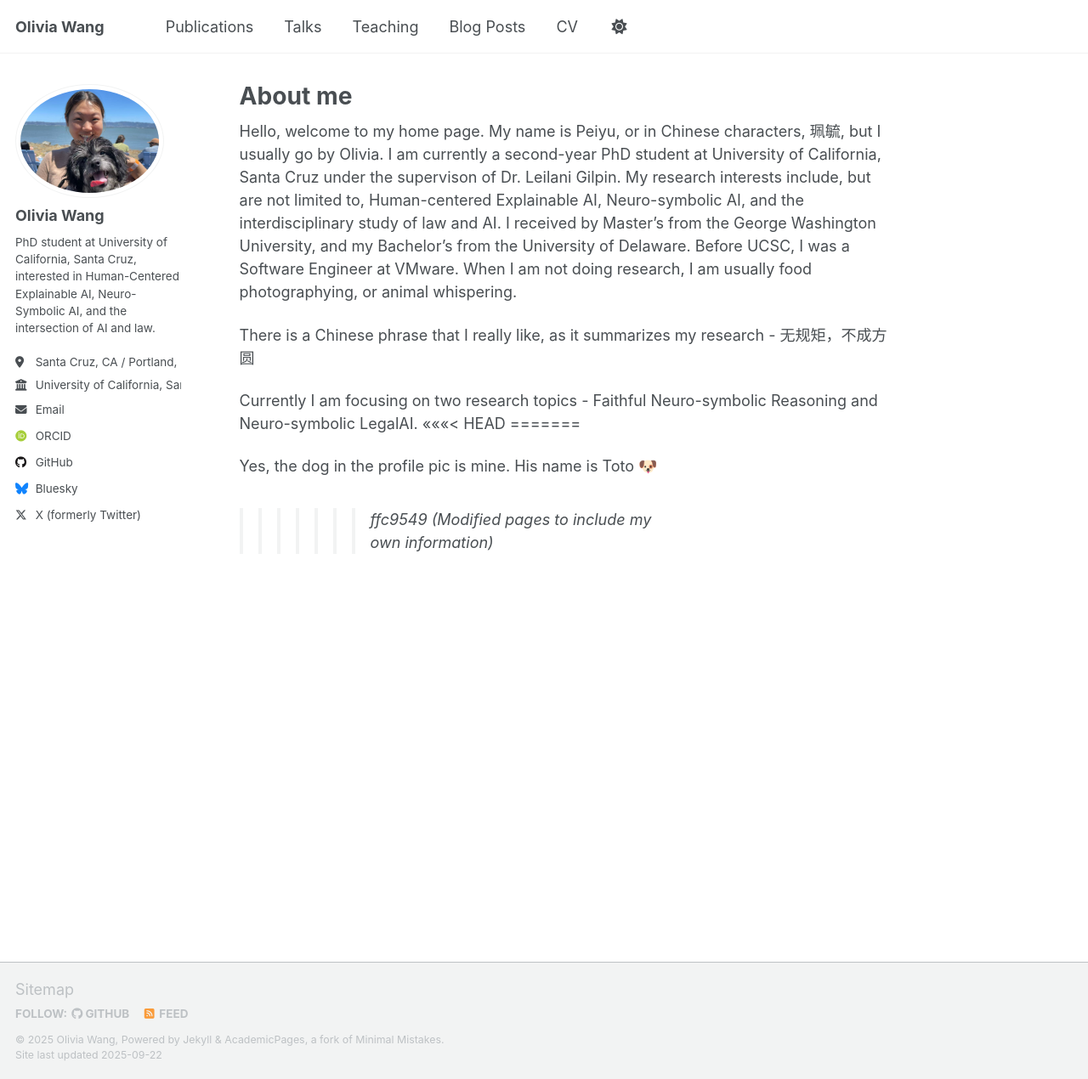
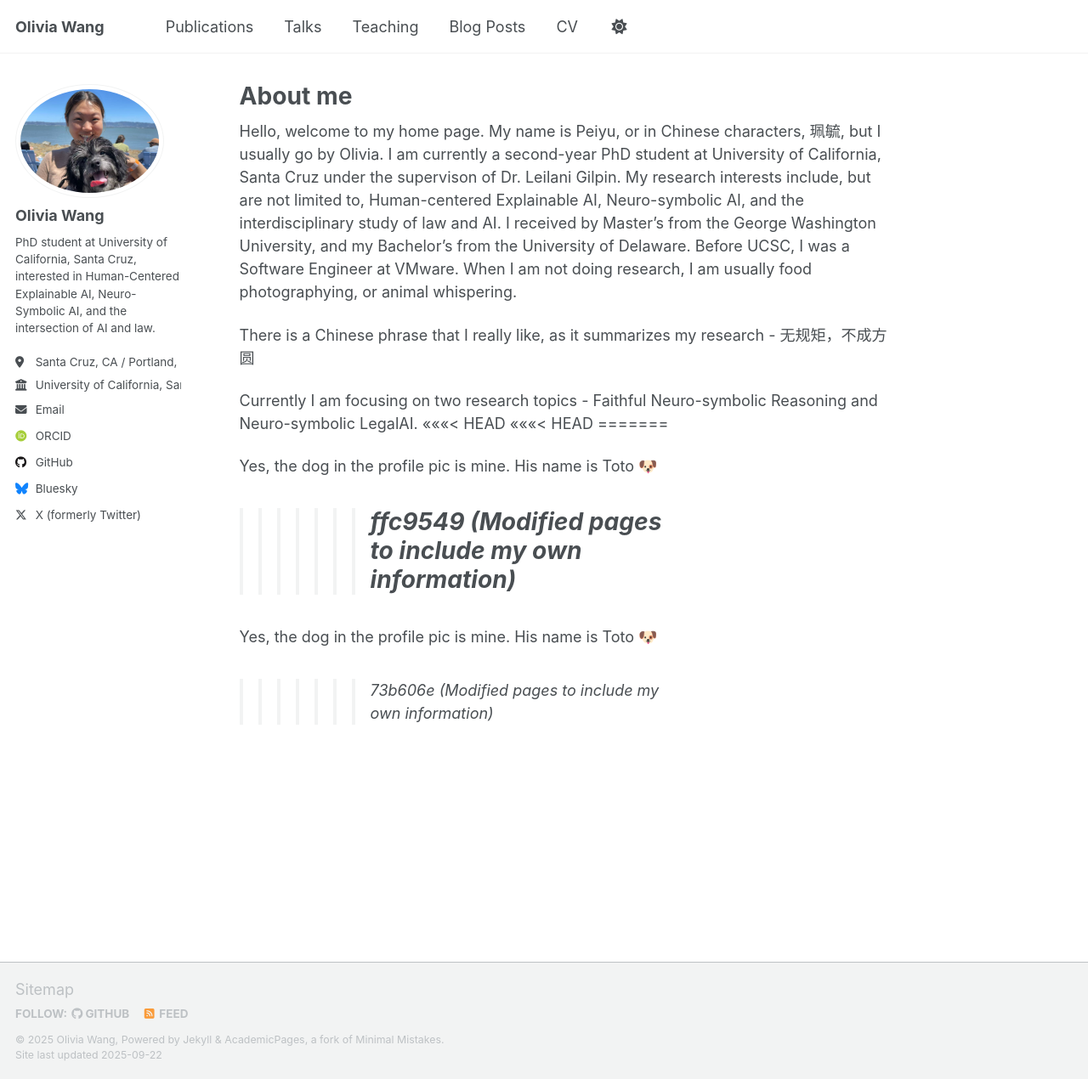
Before and after one commit to olivianxai/olivianxai.github.io, a Jekyll site: the page built from _pages/about.md, in a window 1280 px wide and 1270 px high. Shown: the whole window at 85% size. Built offline with Jekyll 4.4.1, drawn with Linux system fonts in a browser that asks for light colours; some web fonts are replaced; a script that is not in the unit is left out.

Commit message:
Modified pages to include my own information

```diff
--- a/_pages/about.md
+++ b/_pages/about.md
@@ -16,7 +16,13 @@ There is a Chinese phrase that I really like, as it summarizes my research - 无
 
 Currently I am focusing on two research topics - Faithful Neuro-symbolic Reasoning and Neuro-symbolic LegalAI.
 <<<<<<< HEAD
+<<<<<<< HEAD
 =======
 
 Yes, the dog in the profile pic is mine. His name is Toto 🐶
 >>>>>>> ffc9549 (Modified pages to include my own information)
+=======
+
+
+Yes, the dog in the profile pic is mine. His name is Toto 🐶
+>>>>>>> 73b606e (Modified pages to include my own information)
```
